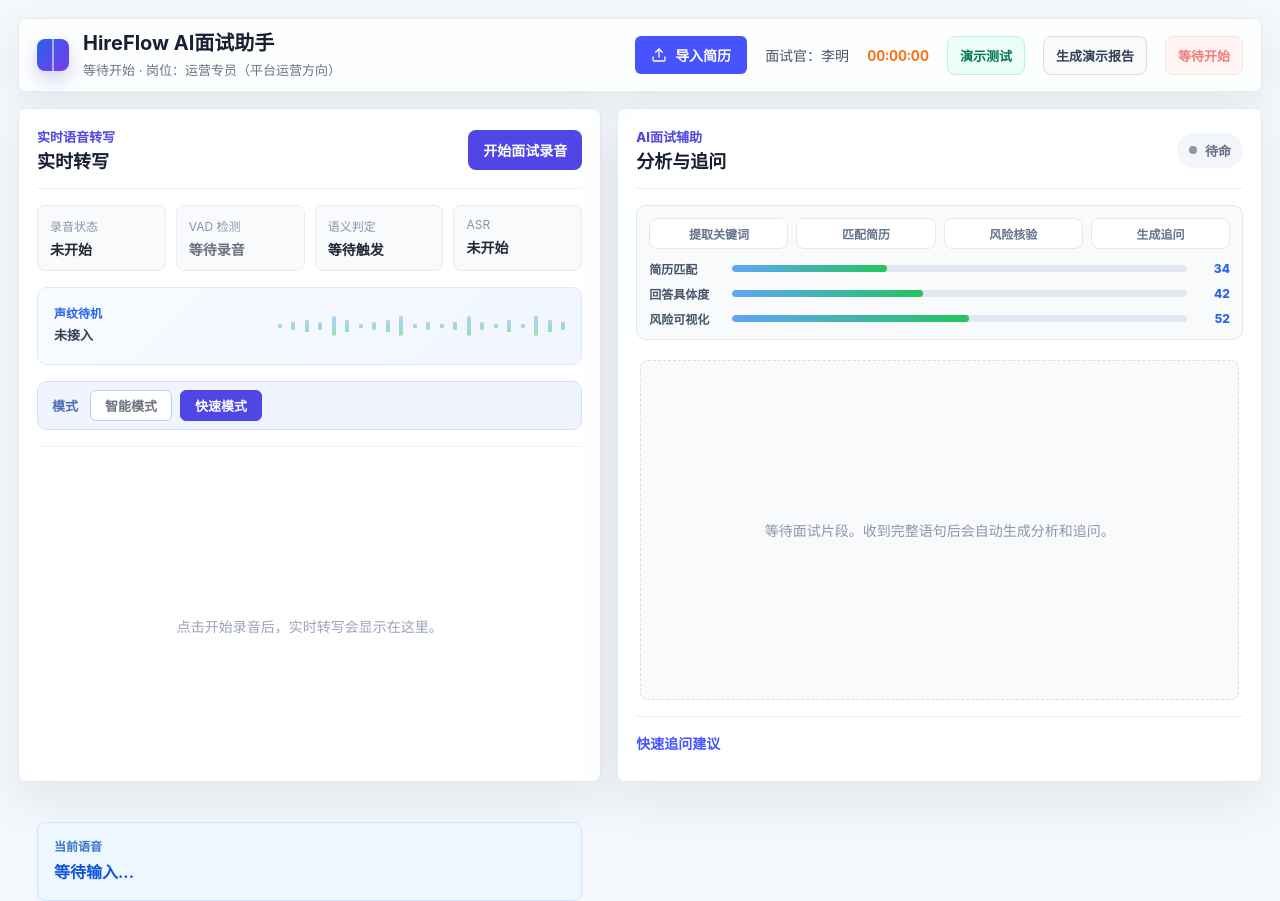
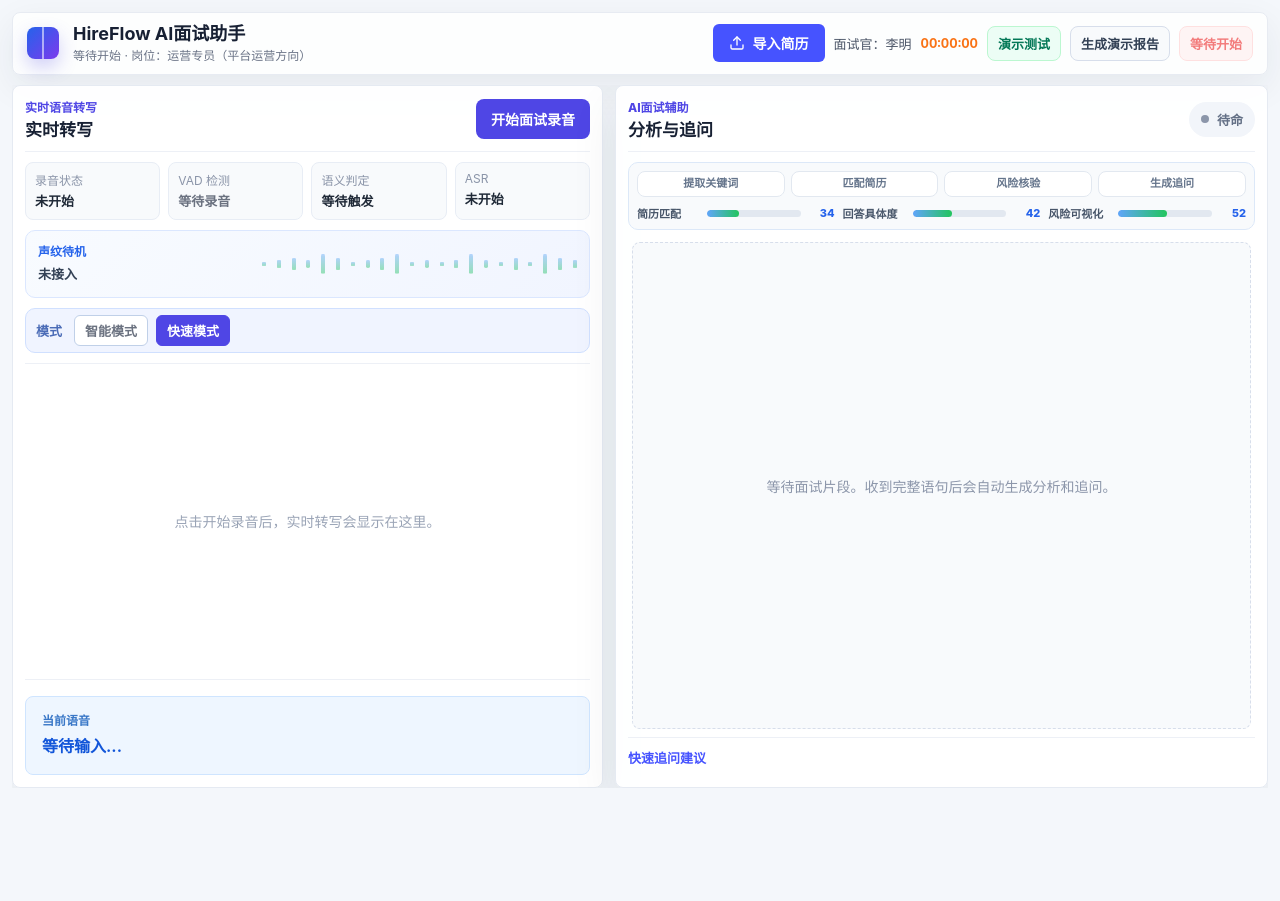
Before and after one commit to a2522272035/hireflow-live, a Vue app: page / in a window 1280 px wide. After the commit the page ends 800 px from the top, so only its background shows below. Built offline with nearby package versions, Linux system fonts and the light colour scheme.

Commit message:
Fit interview panels within viewport

```diff
--- a/src/components/AIChatPanel.vue
+++ b/src/components/AIChatPanel.vue
@@ -178,6 +178,7 @@ watch(
 <style scoped>
 .ai-panel {
   min-height: 0;
+  overflow: hidden;
 }
 
 .ai-status {
@@ -212,8 +213,9 @@ watch(
   background: #f8fafc;
   border: 1px solid #dce8f8;
   border-radius: 10px;
-  margin-bottom: 14px;
-  padding: 12px;
+  flex: 0 0 auto;
+  margin-bottom: 8px;
+  padding: 8px;
 }
 
 .thinking-pipeline,
@@ -224,7 +226,7 @@ watch(
 
 .thinking-pipeline {
   display: grid;
-  gap: 8px;
+  gap: 6px;
   grid-template-columns: repeat(4, minmax(0, 1fr));
 }
 
@@ -235,11 +237,12 @@ watch(
   border-radius: 8px;
   color: #64748b;
   display: inline-flex;
-  font-size: 12px;
+  font-size: 11px;
   font-weight: 800;
   justify-content: center;
-  min-height: 30px;
-  padding: 6px 8px;
+  line-height: 1.25;
+  min-height: 26px;
+  padding: 5px 6px;
   text-align: center;
 }
 
@@ -253,12 +256,15 @@ watch(
   display: flex;
   flex-wrap: wrap;
   gap: 7px;
-  margin-top: 10px;
+  max-height: 26px;
+  margin-top: 8px;
+  overflow: hidden;
 }
 
 .resume-hit-strip strong {
   color: #475569;
-  font-size: 12px;
+  flex: 0 0 auto;
+  font-size: 11px;
   font-weight: 900;
 }
 
@@ -267,29 +273,36 @@ watch(
   border: 1px solid #bbf7d0;
   border-radius: 999px;
   color: #047857;
-  font-size: 12px;
+  font-size: 11px;
   font-weight: 800;
-  padding: 4px 8px;
+  max-width: 130px;
+  overflow: hidden;
+  padding: 3px 7px;
+  text-overflow: ellipsis;
+  white-space: nowrap;
 }
 
 .ai-metrics {
   display: grid;
   gap: 8px;
-  margin-top: 11px;
+  grid-template-columns: repeat(3, minmax(0, 1fr));
+  margin-top: 8px;
 }
 
 .metric-row {
   align-items: center;
   display: grid;
-  gap: 9px;
-  grid-template-columns: 74px 1fr 34px;
+  gap: 6px;
+  grid-template-columns: 64px 1fr 28px;
+  min-width: 0;
 }
 
 .metric-row span,
 .metric-row strong {
   color: #475569;
-  font-size: 12px;
+  font-size: 11px;
   font-weight: 800;
+  min-width: 0;
 }
 
 .metric-row strong {
@@ -315,18 +328,18 @@ watch(
 
 .message-list {
   display: flex;
-  flex: 1;
+  flex: 1 1 120px;
   flex-direction: column;
-  gap: 12px;
-  min-height: 320px;
+  gap: 8px;
+  min-height: 0;
   overflow: auto;
-  padding: 6px 4px 16px;
+  padding: 4px 4px 8px;
 }
 
 .chat-message {
   border: 1px solid #e7ebf2;
   border-radius: 8px;
-  padding: 13px 14px;
+  padding: 9px 10px;
 }
 
 .chat-message.ai {
@@ -343,7 +356,7 @@ watch(
   align-items: center;
   color: #7b8497;
   display: flex;
-  font-size: 12px;
+  font-size: 11px;
   font-weight: 700;
   justify-content: space-between;
   margin-bottom: 6px;
@@ -351,9 +364,10 @@ watch(
 
 .chat-message p {
   color: #1f2937;
-  font-size: 14px;
-  line-height: 1.7;
+  font-size: 13px;
+  line-height: 1.55;
   margin: 0;
+  overflow-wrap: anywhere;
   white-space: pre-wrap;
 }
 
@@ -380,5 +394,9 @@ watch(
   .metric-row {
     grid-template-columns: 68px 1fr 30px;
   }
+
+  .ai-metrics {
+    grid-template-columns: 1fr;
+  }
 }
 </style>
--- a/src/components/DoubtsList.vue
+++ b/src/components/DoubtsList.vue
@@ -29,23 +29,27 @@ defineProps({
 <style scoped>
 .doubts-list {
   border-top: 1px solid #edf0f6;
-  padding-top: 16px;
-  margin-bottom: 16px;
+  flex: 0 1 auto;
+  margin-bottom: 8px;
+  max-height: 118px;
+  min-height: 0;
+  overflow: auto;
+  padding-top: 10px;
 }
 
 .doubts-head {
   align-items: center;
   color: #f59e0b;
   display: flex;
-  font-size: 14px;
+  font-size: 13px;
   font-weight: 700;
   justify-content: space-between;
-  margin-bottom: 10px;
+  margin-bottom: 8px;
 }
 
 .doubts-grid {
   display: grid;
-  gap: 10px;
+  gap: 8px;
   grid-template-columns: repeat(2, minmax(0, 1fr));
 }
 
@@ -54,11 +58,12 @@ defineProps({
   border: 1px solid #fde68a;
   border-radius: 8px;
   color: #92400e;
-  font-size: 14px;
+  font-size: 13px;
   font-weight: 650;
-  line-height: 1.45;
-  min-height: 42px;
-  padding: 10px 14px;
+  line-height: 1.4;
+  min-height: 36px;
+  min-width: 0;
+  padding: 8px 10px;
   display: flex;
   gap: 8px;
   align-items: flex-start;
@@ -80,6 +85,8 @@ defineProps({
 
 .doubt-text {
   flex: 1;
+  min-width: 0;
+  overflow-wrap: anywhere;
 }
 
 @media (max-width: 720px) {
--- a/src/components/QuestionList.vue
+++ b/src/components/QuestionList.vue
@@ -37,8 +37,9 @@ defineEmits(['select'])
 <style scoped>
 .question-list {
   border-top: 1px solid #edf0f6;
-  padding-top: 16px;
-  max-height: 200px;
+  flex: 0 0 auto;
+  padding-top: 10px;
+  max-height: 112px;
   overflow-y: auto;
 }
 
@@ -46,10 +47,10 @@ defineEmits(['select'])
   align-items: center;
   color: #4653ff;
   display: flex;
-  font-size: 14px;
+  font-size: 13px;
   font-weight: 700;
   justify-content: space-between;
-  margin-bottom: 10px;
+  margin-bottom: 8px;
 }
 
 .question-head small {
@@ -59,7 +60,7 @@ defineEmits(['select'])
 
 .question-grid {
   display: grid;
-  gap: 10px;
+  gap: 8px;
   grid-template-columns: repeat(2, minmax(0, 1fr));
 }
 
@@ -69,11 +70,13 @@ defineEmits(['select'])
   border-radius: 8px;
   color: #15734a;
   cursor: pointer;
-  font-size: 14px;
+  font-size: 13px;
   font-weight: 650;
-  line-height: 1.45;
-  min-height: 42px;
-  padding: 10px 14px;
+  line-height: 1.35;
+  min-height: 34px;
+  min-width: 0;
+  overflow-wrap: anywhere;
+  padding: 8px 10px;
   text-align: left;
   transition: border-color 0.16s ease, box-shadow 0.16s ease, transform 0.16s ease;
 }
--- a/src/components/TranscriptPanel.vue
+++ b/src/components/TranscriptPanel.vue
@@ -229,9 +229,9 @@ watch(
 
 .status-strip {
   display: grid;
-  gap: 10px;
+  gap: 8px;
   grid-template-columns: repeat(4, 1fr);
-  margin-bottom: 16px;
+  margin-bottom: 10px;
 }
 
 .mode-switch {
@@ -241,8 +241,8 @@ watch(
   border-radius: 10px;
   display: flex;
   gap: 8px;
-  margin-bottom: 16px;
-  padding: 8px 14px;
+  margin-bottom: 10px;
+  padding: 6px 10px;
 }
 
 .mode-label {
@@ -260,7 +260,7 @@ watch(
   cursor: pointer;
   font-size: 13px;
   font-weight: 600;
-  padding: 5px 14px;
+  padding: 5px 10px;
   transition: all 0.2s;
 }
 
@@ -279,7 +279,8 @@ watch(
   background: #f8fafc;
   border: 1px solid #e8edf5;
   border-radius: 8px;
-  padding: 11px 12px;
+  min-width: 0;
+  padding: 8px 9px;
   transition: background-color 0.3s ease, border-color 0.3s ease;
 }
 
@@ -292,7 +293,10 @@ watch(
 
 .status-item strong {
   color: #1f2937;
-  font-size: 14px;
+  display: block;
+  font-size: 13px;
+  line-height: 1.35;
+  overflow-wrap: anywhere;
 }
 
 .status-item strong.recording {
@@ -340,10 +344,10 @@ watch(
   display: grid;
   gap: 14px;
   grid-template-columns: minmax(170px, 210px) minmax(0, 1fr);
-  margin-bottom: 16px;
-  min-height: 78px;
+  margin-bottom: 10px;
+  min-height: 68px;
   overflow: visible;
-  padding: 14px 16px;
+  padding: 10px 12px;
 }
 
 .visualizer-copy,
@@ -373,7 +377,7 @@ watch(
   align-items: center;
   display: flex;
   gap: 5px;
-  height: 48px;
+  height: 42px;
   justify-content: space-between;
   min-width: 0;
   overflow: visible;
@@ -428,9 +432,9 @@ watch(
   border-bottom: 1px solid #edf0f6;
   border-top: 1px solid #edf0f6;
   flex: 1;
-  min-height: 360px;
+  min-height: 0;
   overflow: auto;
-  padding: 18px 4px;
+  padding: 12px 4px;
 }
 
 .final-line {
@@ -447,10 +451,11 @@ watch(
 
 .final-line p {
   color: #111827;
-  font-size: 17px;
+  font-size: 16px;
   font-weight: 650;
-  line-height: 1.75;
+  line-height: 1.65;
   margin: 0;
+  overflow-wrap: anywhere;
 }
 
 .speaker-tag {
--- a/src/styles.css
+++ b/src/styles.css
@@ -13,6 +13,7 @@ body {
   color: #172033;
   font-family: Inter, "Microsoft YaHei", "PingFang SC", Arial, sans-serif;
   margin: 0;
+  overflow: hidden;
 }
 
 button,
@@ -23,10 +24,11 @@ input {
 .app-shell {
   display: flex;
   flex-direction: column;
-  gap: 16px;
-  height: 100%;
+  gap: 10px;
+  height: 100vh;
   min-width: 320px;
-  padding: 18px;
+  overflow: hidden;
+  padding: 12px;
 }
 
 .topbar {
@@ -36,15 +38,21 @@ input {
   border-radius: 8px;
   box-shadow: 0 12px 36px rgba(31, 41, 55, 0.07);
   display: flex;
+  gap: 12px;
   justify-content: space-between;
-  min-height: 64px;
-  padding: 12px 18px;
+  min-height: 0;
+  padding: 10px 14px;
 }
 
 .brand {
   align-items: center;
   display: flex;
   gap: 14px;
+  min-width: 0;
+}
+
+.brand > div {
+  min-width: 0;
 }
 
 .brand-mark {
@@ -67,23 +75,28 @@ input {
 }
 
 .brand h1 {
-  font-size: 20px;
+  font-size: 18px;
   line-height: 1.2;
   margin: 0;
 }
 
 .brand p {
   color: #6b7487;
-  font-size: 13px;
-  margin: 5px 0 0;
+  font-size: 12px;
+  line-height: 1.35;
+  margin: 3px 0 0;
+  overflow-wrap: anywhere;
 }
 
 .session-meta {
   align-items: center;
   color: #4b5567;
   display: flex;
-  gap: 18px;
-  font-size: 14px;
+  flex-wrap: wrap;
+  gap: 9px;
+  font-size: 13px;
+  justify-content: flex-end;
+  min-width: 0;
 }
 
 .session-meta strong {
@@ -99,7 +112,7 @@ input {
   cursor: pointer;
   font-size: 13px;
   font-weight: 700;
-  padding: 9px 12px;
+  padding: 7px 10px;
 }
 
 .danger-button:disabled {
@@ -115,7 +128,7 @@ input {
   cursor: pointer;
   font-size: 13px;
   font-weight: 700;
-  padding: 9px 12px;
+  padding: 7px 10px;
 }
 
 .secondary-button:hover {
@@ -130,7 +143,7 @@ input {
   cursor: pointer;
   font-size: 13px;
   font-weight: 700;
-  padding: 9px 12px;
+  padding: 7px 10px;
 }
 
 .test-button:hover {
@@ -146,30 +159,33 @@ input {
   background: rgba(255, 255, 255, 0.96);
   border: 1px solid #dce5f4;
   border-radius: 8px;
-  box-shadow: 0 12px 32px rgba(31, 41, 55, 0.06);
-  padding: 13px 16px;
+  box-shadow: 0 8px 20px rgba(31, 41, 55, 0.05);
+  padding: 9px 12px;
 }
 
 .progress-header {
-  align-items: flex-start;
+  align-items: center;
   display: flex;
-  gap: 16px;
+  gap: 12px;
   justify-content: space-between;
 }
 
 .progress-header span {
   color: #172033;
   display: block;
-  font-size: 14px;
+  font-size: 13px;
   font-weight: 800;
   line-height: 1.35;
 }
 
 .progress-header p {
   color: #647086;
-  font-size: 13px;
-  line-height: 1.45;
-  margin: 3px 0 0;
+  font-size: 12px;
+  line-height: 1.35;
+  margin: 2px 0 0;
+  overflow: hidden;
+  text-overflow: ellipsis;
+  white-space: nowrap;
 }
 
 .progress-header strong {
@@ -182,8 +198,8 @@ input {
 .progress-track {
   background: #edf2fb;
   border-radius: 999px;
-  height: 8px;
-  margin-top: 12px;
+  height: 6px;
+  margin-top: 8px;
   overflow: hidden;
 }
 
@@ -200,7 +216,7 @@ input {
   gap: 8px;
   grid-template-columns: repeat(4, minmax(0, 1fr));
   list-style: none;
-  margin: 10px 0 0;
+  margin: 7px 0 0;
   padding: 0;
 }
 
@@ -208,7 +224,7 @@ input {
   align-items: center;
   color: #8a94a8;
   display: inline-flex;
-  font-size: 12px;
+  font-size: 11px;
   font-weight: 800;
   gap: 6px;
   min-width: 0;
@@ -244,9 +260,10 @@ input {
 .workspace {
   display: grid;
   flex: 1;
-  gap: 16px;
+  gap: 12px;
   grid-template-columns: minmax(420px, 0.95fr) minmax(480px, 1.05fr);
   min-height: 0;
+  overflow: hidden;
 }
 
 .panel {
@@ -257,7 +274,8 @@ input {
   display: flex;
   flex-direction: column;
   min-height: 0;
-  padding: 18px;
+  overflow: hidden;
+  padding: 12px;
 }
 
 .panel-header {
@@ -265,13 +283,13 @@ input {
   border-bottom: 1px solid #edf0f6;
   display: flex;
   justify-content: space-between;
-  margin-bottom: 16px;
-  padding-bottom: 14px;
+  margin-bottom: 10px;
+  padding-bottom: 10px;
 }
 
 .eyebrow {
   color: #4f46e5;
-  font-size: 13px;
+  font-size: 12px;
   font-weight: 800;
   letter-spacing: 0;
   margin: 0 0 5px;
@@ -279,14 +297,21 @@ input {
 
 .panel h2 {
   color: #172033;
-  font-size: 18px;
+  font-size: 17px;
   line-height: 1.25;
   margin: 0;
 }
 
 @media (max-width: 1080px) {
+  .app-shell {
+    height: auto;
+    min-height: 100vh;
+    overflow: auto;
+  }
+
   .workspace {
     grid-template-columns: 1fr;
+    overflow: visible;
   }
 
   .topbar {
@@ -294,10 +319,15 @@ input {
     flex-direction: column;
     gap: 12px;
   }
+
+  .panel {
+    min-height: 520px;
+  }
 }
 
 @media (max-width: 640px) {
   .app-shell {
+    overflow: auto;
     padding: 10px;
   }
 
```
